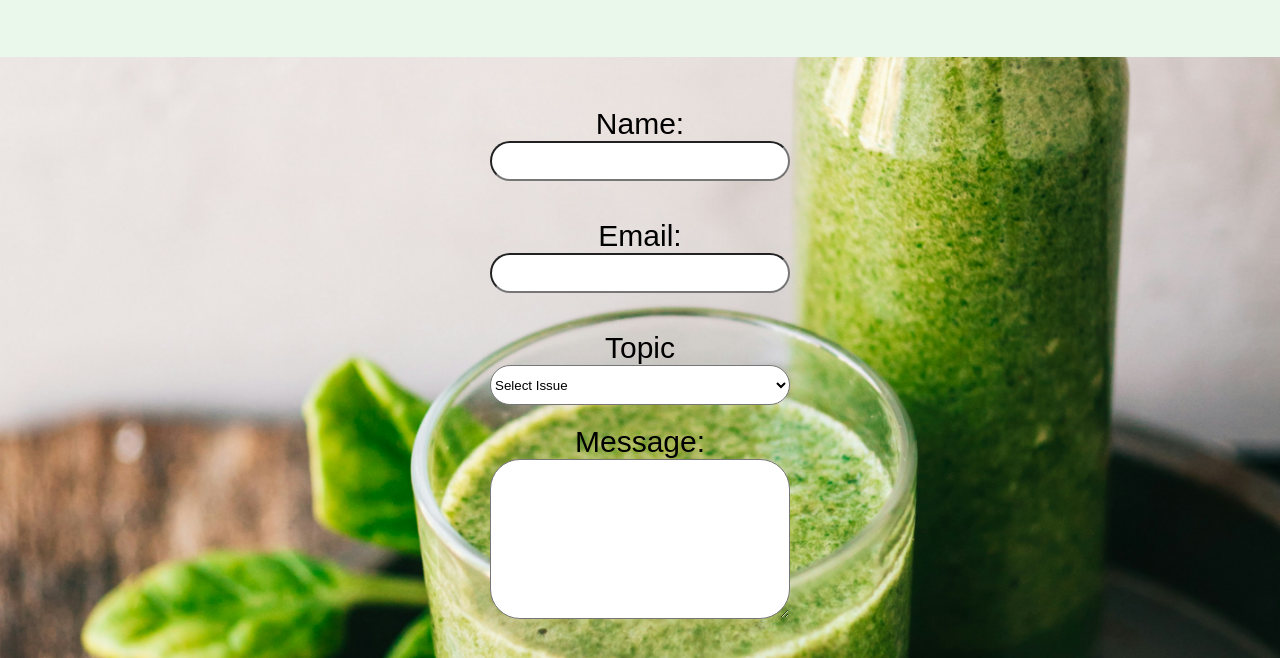
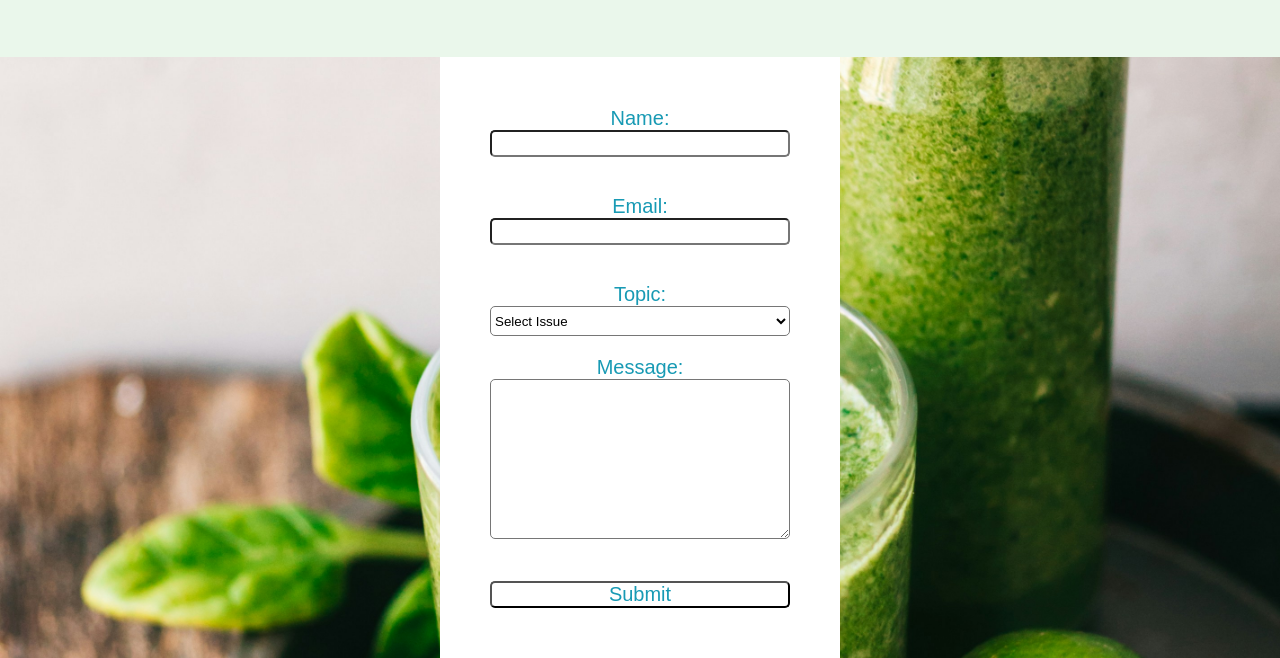
Before and after one commit to zamatolosnmtolo/CulinaryCart, a plain HTML site: page CulinaryCart/contactpage.html in a window 1280 px wide. Shown: the part 645-1303 px from the top of the page. Drawn offline with Linux system fonts and the light colour scheme.

Commit message:
Ayanda JS

```diff
--- /dev/null
+++ b/CulinaryCart/contact.js
@@ -0,0 +1,3 @@
+function submitEvent(form) {
+    alert("Thank you, we will contact you soon.");
+  }
--- a/CulinaryCart/contactpage.html
+++ b/CulinaryCart/contactpage.html
@@ -78,7 +78,7 @@
                                 <input type="text" id="name" name="name" required><br><br>
                                 <label for="email">Email:</label>
                                 <input type="email" id="email" name="email" required><br><br>
-                                <label for="Issue">Topic</label>
+                                <label for="Issue">Topic:</label>
                                 <select id="Issue" name="issue">
                                     <option value="Issue"> Select Issue</option>
                                     <option value="About CulinaryCart">About CulinaryCart</option>
@@ -121,6 +121,7 @@
             </div>
         </footer>
 
+        <script src="contact.js"></script>
 </body>
 
 </html>
--- a/CulinaryCart/styles_contactpage.css
+++ b/CulinaryCart/styles_contactpage.css
@@ -85,7 +85,7 @@ header {
     max-width: 400px;
     /* Adjust the max-width as needed */
     padding: 50px;
-    border-radius: 30px;
+    background: #fff;
 
 }
 
@@ -102,22 +102,22 @@ header {
 
 .page_ input {
     background-color: white;
-    border-radius: 30px;
-    height: 5vh;
-    font-size: 30px;
+    border-radius: 5px;
+    font-size: 20px;
 }
 
 .page_ textarea {
     background-color: white;
-    border-radius: 30px;
+    border-radius: 5px;
     height: 20vh;
-    font-size: 40px;
+    font-size: 20px;
 }
 
 .page_ select {
     background: white;
-    border-radius: 30px;
-    height: 5vh;
+    border-radius: 5px;
+    height: 30px;
+
 }
 
 .form-form h2 {
@@ -126,12 +126,16 @@ header {
 }
 
 .page_ label {
-    color: black;
-    font-size: 30px;
+    color: #189AB4;
+    font-size: 20px;
+}
+
+.page_ .button {
+    color: #189AB4;
 }
 
 .page_ .button:hover {
-    color: green;
+    background: #B1D8B7;
 }
 
 /* How It Works section styles */
```
